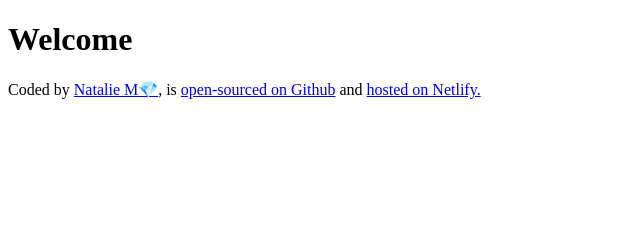
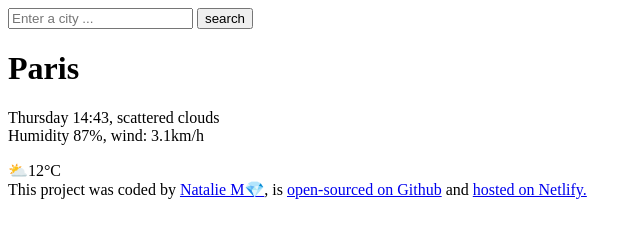
Before and after one commit to natalie916/natalie, a plain HTML site: page index.html in a window 1280 px wide. Shown: the whole page, without its empty margins (0-640 px from the left). Drawn offline with Linux system fonts and the light colour scheme.

Commit message:
added the html to the project

```diff
--- a/index.html
+++ b/index.html
@@ -5,10 +5,27 @@
     <meta name="viewport" content="width=device-width, initial-scale=1.0" />
     <title>Document</title>
   </head>
+  <header>
+    <form>
+      <input type="search" placeholder="Enter a city ..." required />
+      <input type="submit" value="search" />
+    </form>
+  </header>
   <body>
-    <h1>Welcome</h1>
+    <main>
+      <div>
+        <h1>Paris</h1>
+        <p>
+          Thursday 14:43, scattered clouds
+          <br />
+          Humidity 87%, wind: 3.1km/h
+        </p>
+      </div>
+
+      ⛅12°C
+    </main>
     <footer>
-      Coded by
+      This project was coded by
       <a href="https://github.com/natalie916/" target="_blank">Natalie M💎</a>,
       is
       <a href="https://github.com/natalie916/natalie" target="_blank"
```
